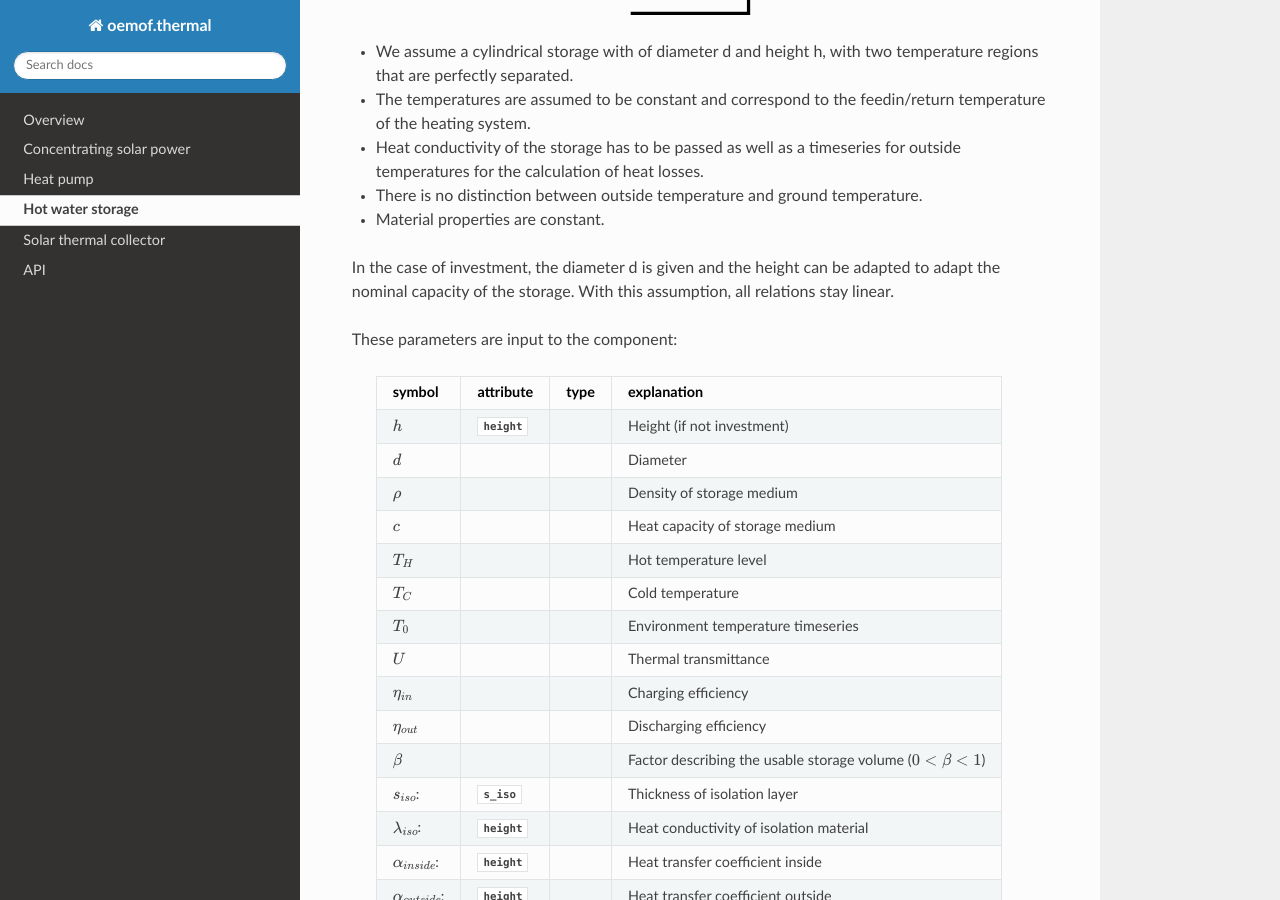
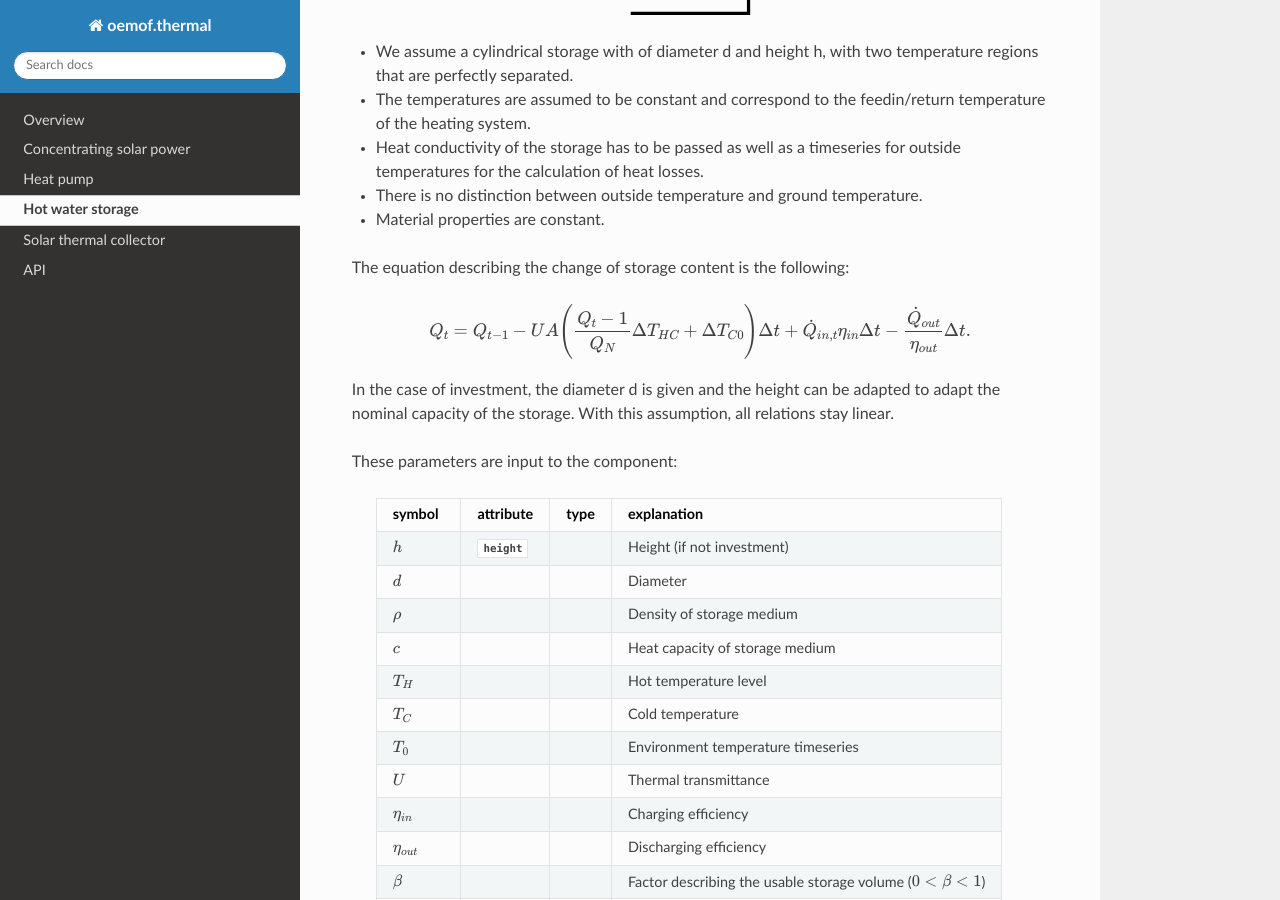
Before and after one commit to oemof/oemof-thermal, a Sphinx documentation site: the page built from docs/hot_water_storage.rst, in a window 1280 px wide and 900 px high, scrolled down 571 px. Built offline with Sphinx 7.4.7 and the Read the Docs theme 2.0.0, drawn with Linux system fonts in a browser that asks for light colours; formulas are drawn with MathJax 3.

Commit message:
Add formula for storage content to docs

```diff
--- a/docs/hot_water_storage.rst
+++ b/docs/hot_water_storage.rst
@@ -19,6 +19,12 @@ A simplified 2-zone-model of a stratified thermal energy storage.
   for outside temperatures for the calculation of heat losses.
 * There is no distinction between outside temperature and ground temperature.
 * Material properties are constant.
+
+The equation describing the change of storage content is the following:
+
+.. math::
+  Q_t = Q_{t-1} - UA \Bigg(\frac{Q_t-1}{Q_N} \Delta T_{HC} + \Delta T_{C0}\Bigg)\Delta t
+  + \dot{Q}_{in,t}\eta_{in}\Delta t - \frac{\dot{Q}_{out}}{\eta_{out}}\Delta t.
 
 In the case of investment, the diameter d is given and the height can be
 adapted to adapt the nominal capacity of the storage. With this assumption,
```
